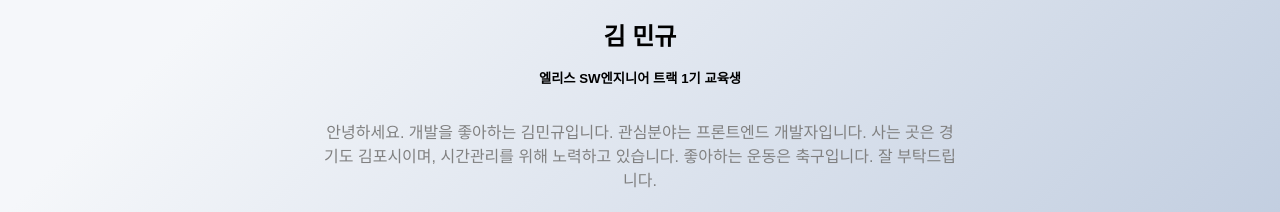
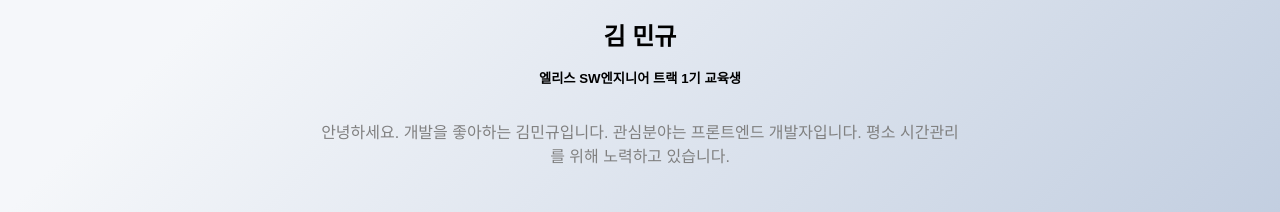
Before and after one commit to kimbigmin/portfolio-page, a plain HTML site: page public/index.html in a window 1280 px wide. Shown: the part 1123-1335 px from the top of the page. Drawn offline with Linux system fonts and the light colour scheme; a web font is replaced by a local one.

Commit message:
자기소개 글 변경

```diff
--- a/public/index.html
+++ b/public/index.html
@@ -47,7 +47,7 @@
         <h2>김 민규</h2>
         <h5>엘리스 SW엔지니어 트랙 1기 교육생<h5>
 
-        <p>안녕하세요. 개발을 좋아하는 김민규입니다. 관심분야는 프론트엔드 개발자입니다. 사는 곳은 경기도 김포시이며, 시간관리를 위해 노력하고 있습니다. 좋아하는 운동은 축구입니다. 잘 부탁드립니다.</p>
+        <p>안녕하세요. 개발을 좋아하는 김민규입니다. 관심분야는 프론트엔드 개발자입니다. 평소 시간관리를 위해 노력하고 있습니다.</p>
         <ul>
           <li><a href="https://www.instagram.com/rlaa1srb/" target="_blank"><i class="fab fa-instagram"></i></a></li>
           <li><a href="https://github.com/kimbigmin" target="_blank"><i class="fab fa-github"></i></a></li>
```
